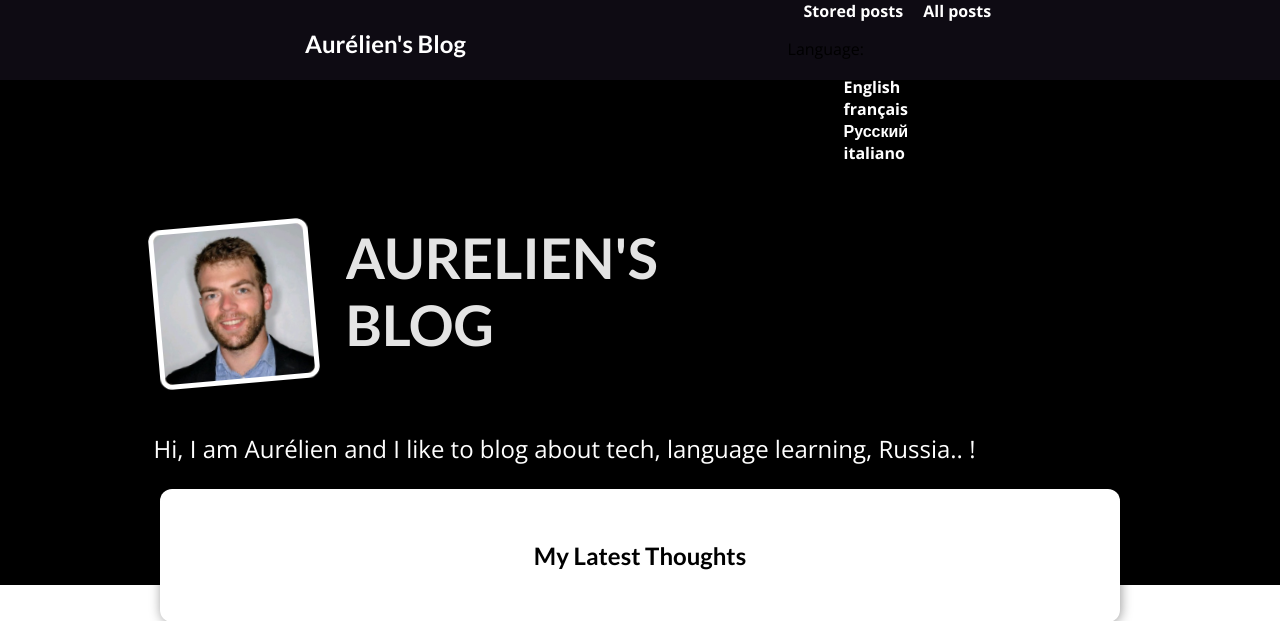
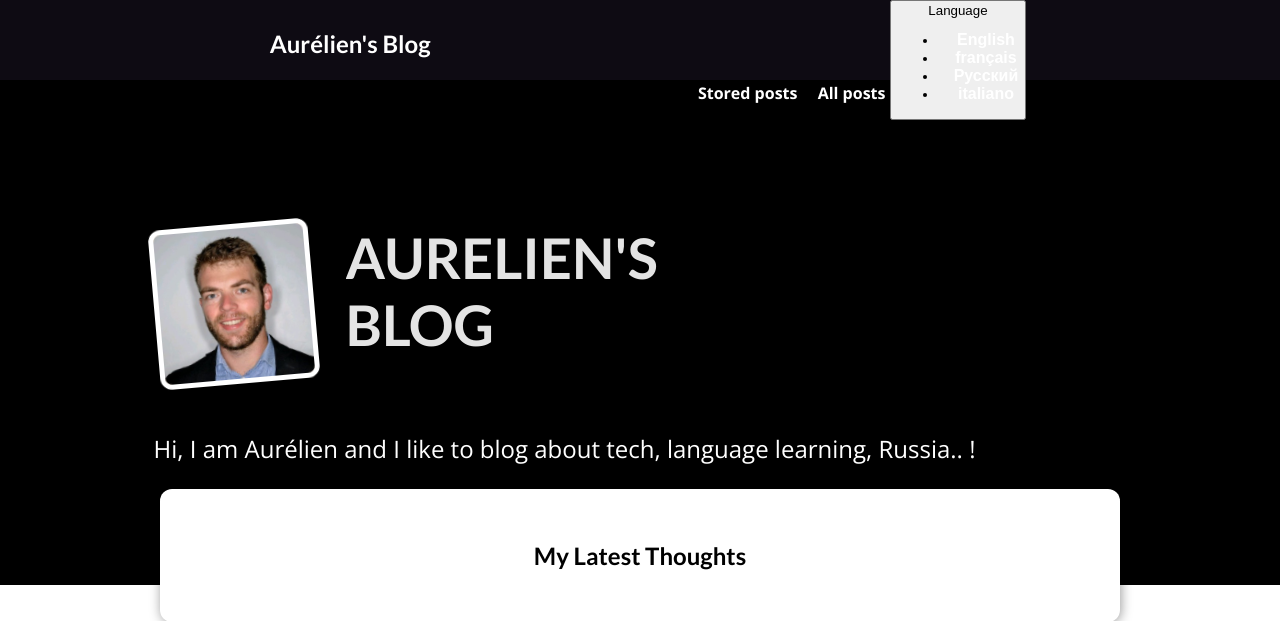
Before and after one commit to Aurelien-Be/myblog, a Django app: page / in a window 1280 px wide. Shown: the top 621 px of the page. Run offline with Django 3.2, Linux system fonts and the light colour scheme; data that the repository does not hold is empty; some libraries are stand-ins or nearby versions.

Commit message:
button for languages

```diff
--- a/templates/base.html
+++ b/templates/base.html
@@ -22,6 +22,8 @@
     <title>{% block title %}{% endblock %}</title>
     <link rel="stylesheet" href="{% static "base.css" %}">
     <link rel="shortcut icon" href="{%  static 'favicon.ico' %}">
+    <link rel="stylesheet" type="text/css" href="{% static 'css/bootstrap-select.min.css' %}" media="all">
+    <script type="text/javascript" src="{% static 'js/bootstrap-select.min.js' %}"></script>
     <script src="https://cdnjs.cloudflare.com/ajax/libs/moment-timezone/0.5.34/moment-timezone-with-data-10-year-range.js"></script>
     <script src="https://cdnjs.cloudflare.com/ajax/libs/moment-timezone/0.5.34/moment-timezone-with-data-10-year-range.js"></script>
 
@@ -34,12 +36,13 @@
         <nav class="menu">
            <a href="{% url "read-later" %}">{% trans "Stored posts" %}</a>
            <a href="{% url "posts-page" %}">{% trans "All posts" %}</a>
+          <!--we use the name of the url that we added in url.py-->
           {% get_current_language as CURRENT_LANGUAGE %}
           {% get_available_languages as AVAILABLE_LANGUAGES %}
           {% get_language_info_list for AVAILABLE_LANGUAGES as languages %}
-           <div class="languages">
-             <p>{% trans "Language" %}:</p>
-             <ul class="languages">
+          <button aria-expanded="false">{%trans "Language"%}
+              <div>
+                  <ul>
                     {% for language in languages %}
                       <li>
                         <a href="/{{ language.code }}/"
@@ -49,8 +52,10 @@
                       </li>
                     {% endfor %}
                   </ul>
+                </div>
+            </button>
 
-          <!--we use the name of the url that we added in url.py-->
+
         </nav>
 
       </header>
```
Lines whose indentation alone changed are shown as unchanged.
